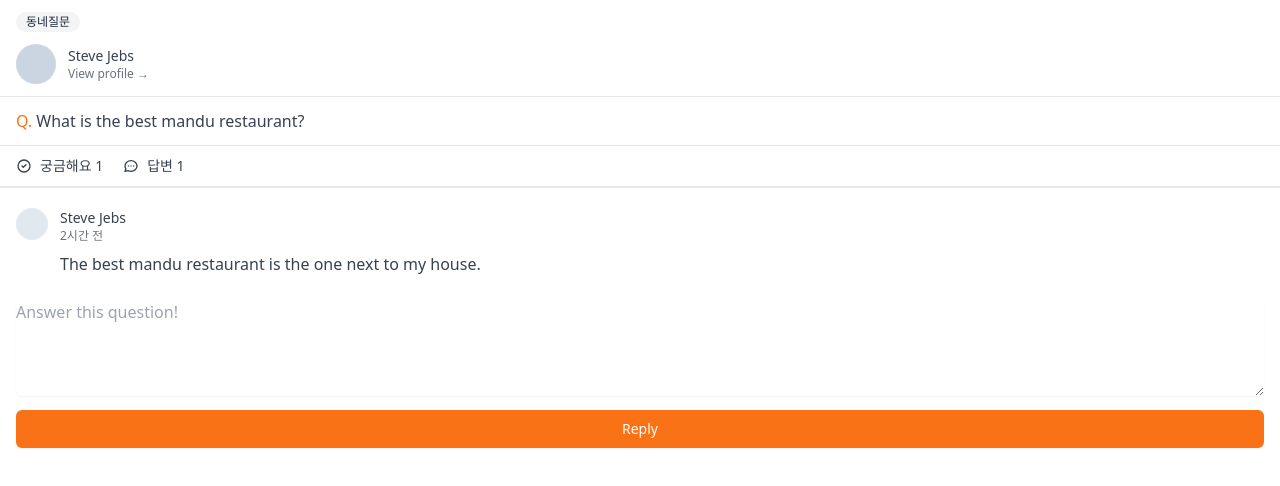
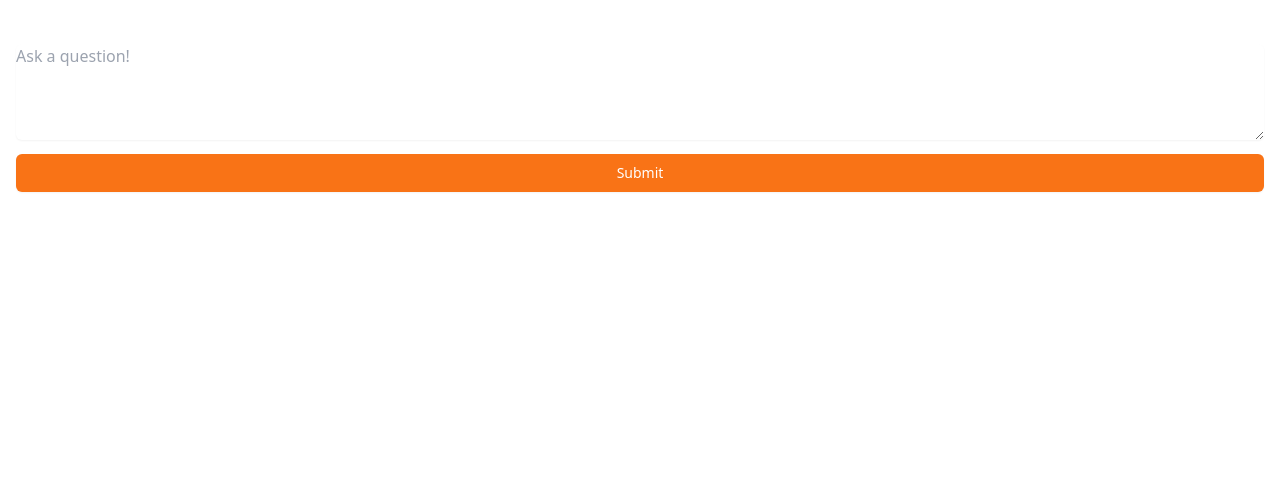
Before and after one commit to LEEHYEYEONG/carrot-market, a Next.js app: page /community/write in a window 1280 px wide. Shown: the top 486 px of the page. Built offline with nearby package versions, Linux system fonts and the light colour scheme.

Commit message:
write part

```diff
--- /dev/null
+++ b/pages/community/write.tsx
@@ -0,0 +1,14 @@
+export default function Write() {
+  return (
+    <form className="px-4 py-10">
+      <textarea
+        className="mt-1 shadow-sm w-full focus:ring-orange-500 rounded-md border-gray-300 focus:border-orange-500 "
+        rows={4}
+        placeholder="Ask a question!"
+      />
+      <button className="mt-2 w-full bg-orange-500 hover:bg-orange-600 text-white py-2 px-4 border border-transparent rounded-md shadow-sm text-sm font-medium focus:ring-2 focus:ring-offset-2 focus:ring-orange-500 focus:outline-none ">
+        Submit
+      </button>
+    </form>
+  );
+}
```
